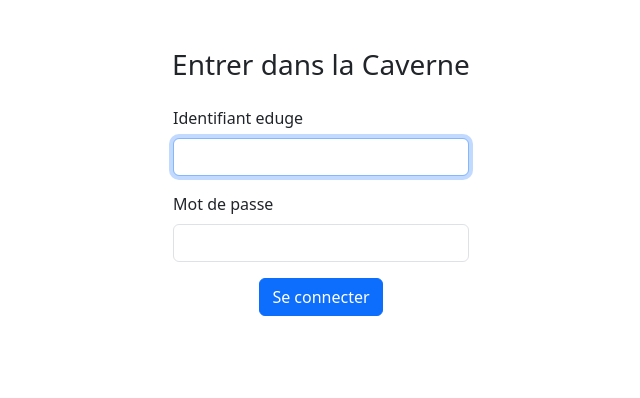
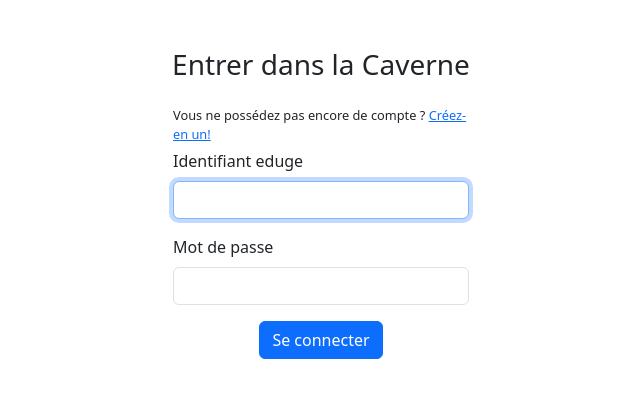
Before and after one commit to Zbebz/caverne-dAli-baba, a Django app: page /login in a window 1280 px wide. Shown: the part 63-461 px from the top of the page, without its empty margins (319-959 px from the left). Run offline with Django 5.2, Linux system fonts and the light colour scheme; parts of the project's set-up code (start-up, migrations or seed data) failed here and were passed over; some libraries are stand-ins or nearby versions.

Commit message:
(project) Added links to faciltate loging in or signing up

```diff
--- a/alibaba/caverne/static/caverne/css/login.css
+++ b/alibaba/caverne/static/caverne/css/login.css
@@ -1,7 +1,9 @@
-:root {
-    font-size: 16px;
-}
-
 .asteriskField {
     display: none;
 }
+
+#register {
+    font-size: 0.8rem;
+    text-decoration: none;
+    margin-bottom: 0.3rem;
+}
--- a/alibaba/caverne/templates/caverne/login.html
+++ b/alibaba/caverne/templates/caverne/login.html
@@ -1,7 +1,7 @@
 {% extends 'caverne/layout.html' %}
 {% load static %}
 {% load crispy_forms_tags %}
-{% block titre %} Connexion -{% endblock %}
+{% block titre %} Connexion - {% endblock %}
 {% block staticfiles %}
     <link rel="stylesheet" href="{% static 'caverne/css/login.css' %}" />
 {% endblock %}
@@ -15,6 +15,7 @@
                     <button type="button" class="btn-close" data-bs-dismiss="alert" aria-label="Close"></button>
                 </div>
             {% endif %}
+            <p id="register">Vous ne possédez pas encore de compte ? <a href="{% url 'register' %}">Créez-en un!</a></p>
             {% crispy form %}
             <input type="hidden" name="next" value="{{ next }}">
         </div>
--- a/alibaba/caverne/templates/caverne/register.html
+++ b/alibaba/caverne/templates/caverne/register.html
@@ -1,11 +1,12 @@
 {% extends 'caverne/layout.html' %}
 {% load static %}
 {% load crispy_forms_tags %}
-{% block titre %} S'inscrire -{% endblock %}
+{% block titre %} S'inscrire - {% endblock %}
 {% block staticfiles %}
     <link rel="stylesheet" href="{% static 'caverne/css/login.css' %}" />
 {% endblock %}
 {% block main %}
     <h3 class="text-center mb-4">Accéder à la Caverne</h3>
+    <p id="register" class="text-center">Vous possédez déjà un compte ? <a href="{% url 'login' %}">Connectez-vous!</a></p>
     {% crispy form %}
 {% endblock %}
```
